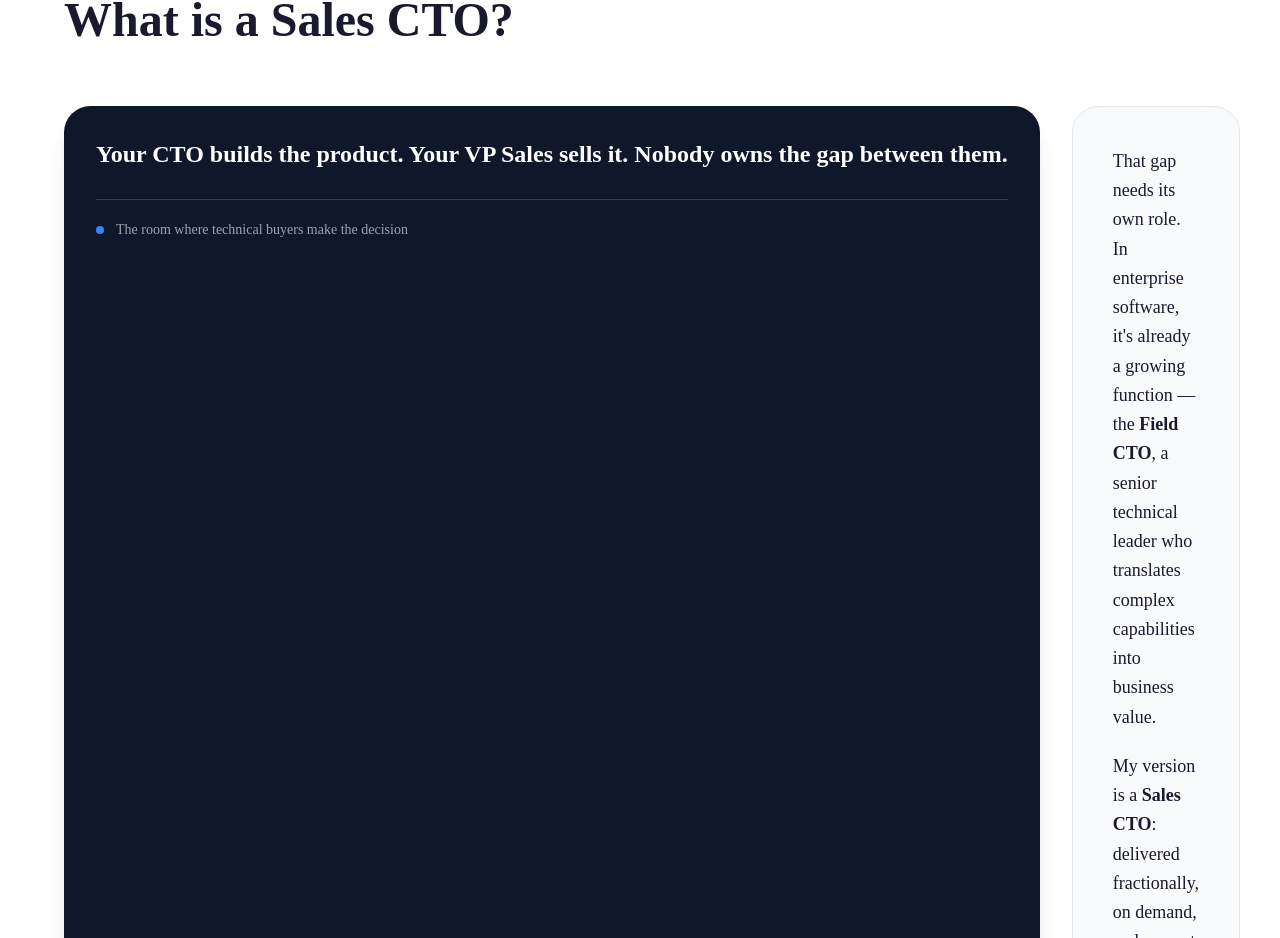
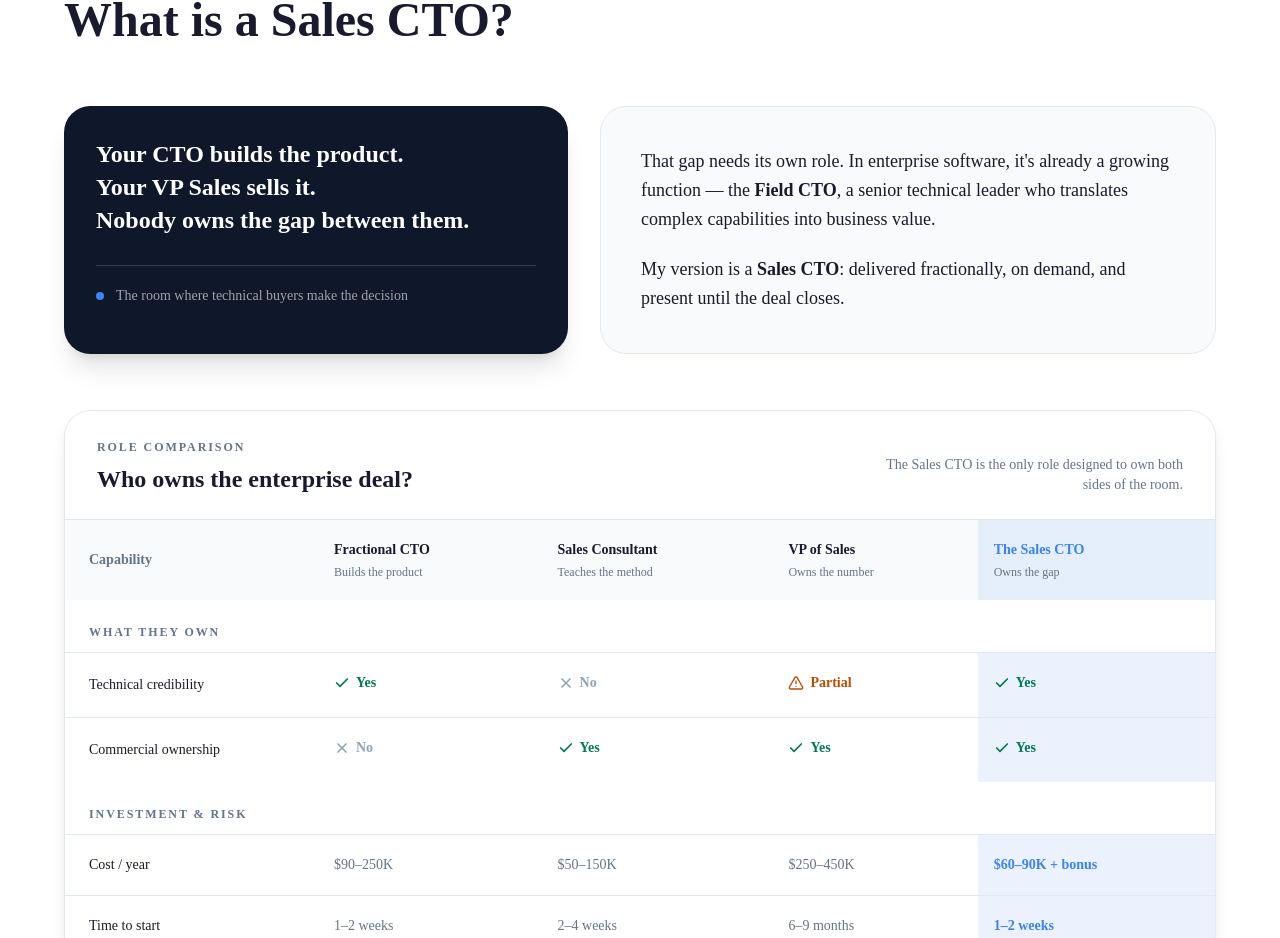
Before and after one commit to yurikoran/thesalescto, a Next.js app: page / in a window 1280 px wide. Shown: the part 2194-3132 px from the top of the page. Built offline with nearby package versions, Linux system fonts and the light colour scheme.

Commit message:
fix: put trust gap statement on separate lines

```diff
--- a/src/app/page.tsx
+++ b/src/app/page.tsx
@@ -446,7 +446,11 @@ function WhatIsSalesCTO() {
         <FadeIn delay={0.1}>
           <div className="grid lg:grid-cols-[0.9fr_1.1fr] gap-8 mb-14">
             <div className="rounded-3xl bg-dark-section px-6 py-7 sm:px-8 sm:py-8 text-white shadow-xl">
-              <p className="text-xl sm:text-2xl font-semibold leading-snug lg:whitespace-nowrap mb-7">Your CTO builds the product. Your VP Sales sells it. Nobody owns the gap between them.</p>
+              <p className="text-xl sm:text-2xl font-semibold leading-snug mb-7">
+                Your CTO builds the product.<br />
+                Your VP Sales sells it.<br />
+                Nobody owns the gap between them.
+              </p>
               <div className="flex items-center gap-3 text-sm text-white/60 border-t border-white/15 pt-5">
                 <span className="size-2 rounded-full bg-accent" />
                 <span>The room where technical buyers make the decision</span>
```
